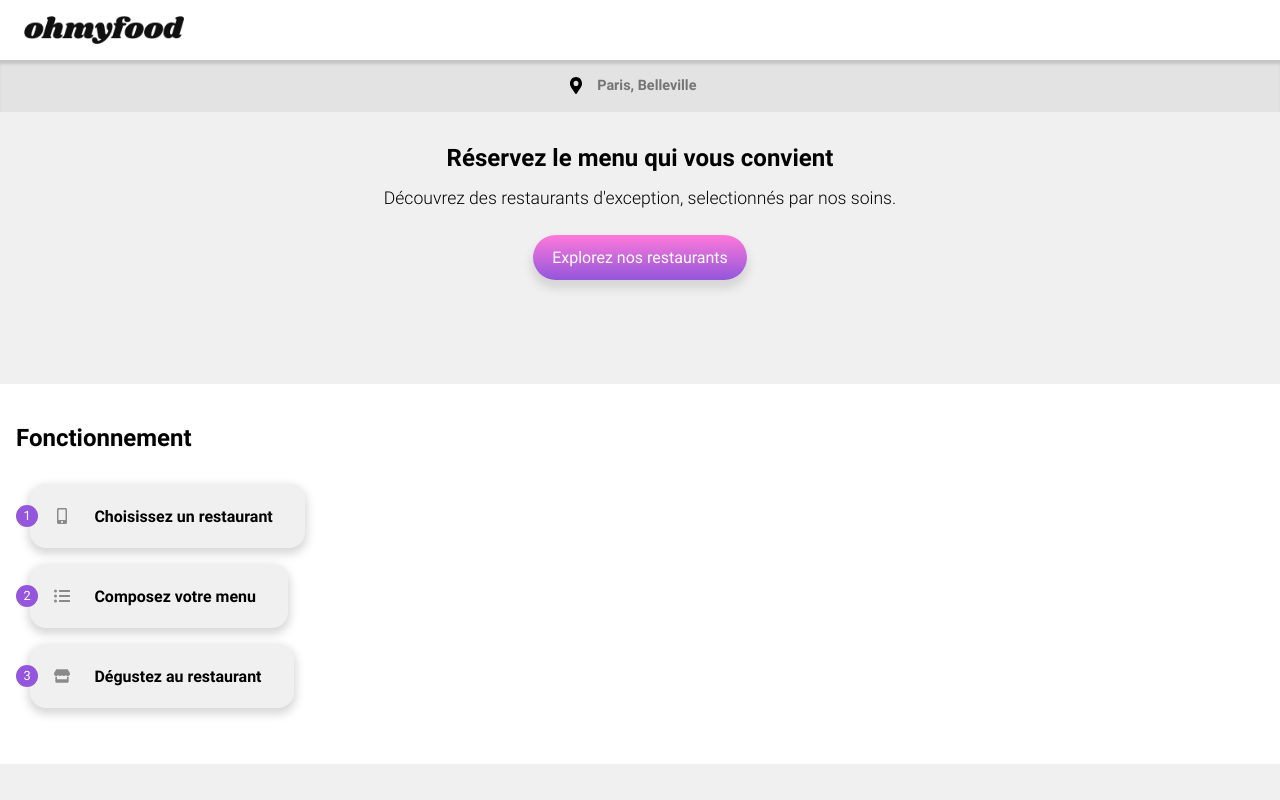
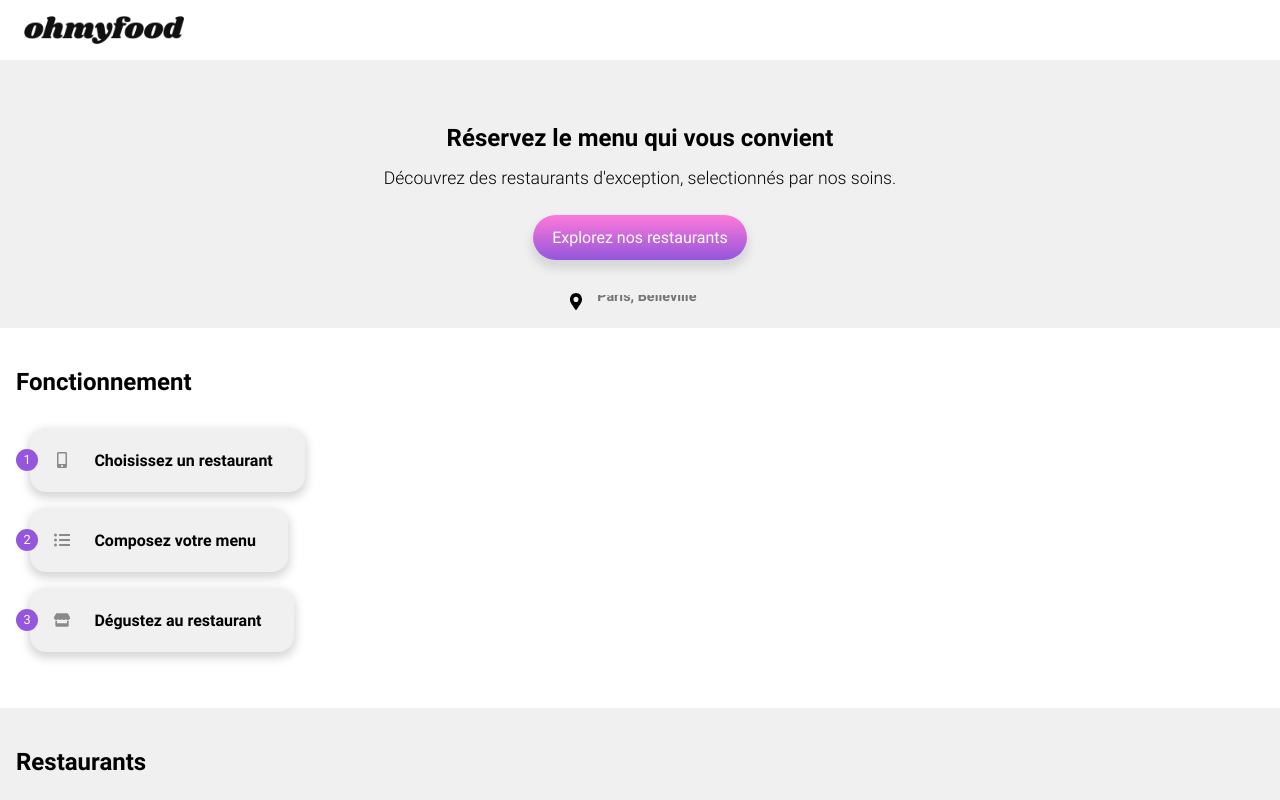
Before and after one commit to Soca-OC/SampaioOceane_3_19052021, a website: page index.html in a window 1280 px wide. Shown: the top 800 px of the page. Drawn offline with Linux system fonts and the light colour scheme.

Commit message:
debut media Q

```diff
--- a/index.html
+++ b/index.html
@@ -13,7 +13,7 @@
             </h1>
         </header>
         <main class="index">
-            <section class="index-section">
+            <section class="index__section--flex">
                 <form class="index__recherche-ville">
                     <img src="images/logo/map-marker-alt-solid.svg" alt="point carte" class="index__logo-point-map"/>
                     <label for="ville" class="index__label-ville">
--- a/sass/pages/_index.scss
+++ b/sass/pages/_index.scss
@@ -6,6 +6,11 @@
         display: flex;
         justify-content: center;
         padding: .3rem;
+        @media screen and (min-width: 1024px) {
+            order: 2;
+            background: $couleur-fond-gris-clair;
+            box-shadow: none;
+        }
     }
     &__label-ville{
         height: 2rem;
@@ -19,6 +24,11 @@
         margin: auto 0;
         font-family: $texte-gras;
         font-size: .9rem;
+        @media screen and (min-width: 1024px) {
+            background: transparent;
+            color: $primaire-fonce;
+            padding-bottom: 3rem;
+        }
     }
     &__logo-point-map{
         width:.8rem;
@@ -28,6 +38,10 @@
         background-color: $couleur-fond-gris-clair;
         text-align: center;
         height: 17rem;
+        @media screen and (min-width: 1024px) {
+            height: 11.5rem;
+            padding-top: 2rem;
+        }
     }
     &__titre-description{
         padding: 2rem 3rem 0 3rem;;
@@ -51,7 +65,10 @@
         &--marge-bas{
             margin-bottom: 2rem;
         }
-
+        &--flex{
+            display: flex;
+            flex-direction: column;
+        }
     }
     &__etape-reservation{
         display: flex;
--- a/sass/utils/_variables.scss
+++ b/sass/utils/_variables.scss
@@ -1,5 +1,6 @@
 $primaire : #9356DC;
 $primaire-transparence :lighten($primaire, 30%);
+$primaire-fonce: darken($primaire, 30%);
 $secondaire : #FF79DA;
 $terciaire : #99E2D0;
 $gradient: linear-gradient($secondaire,$primaire);
```
Also changed, not shown: css/style.css, 1 other file.
